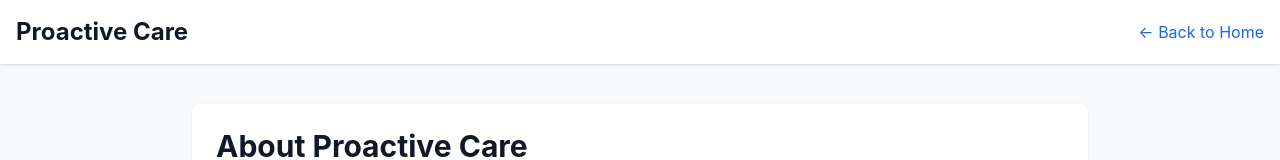
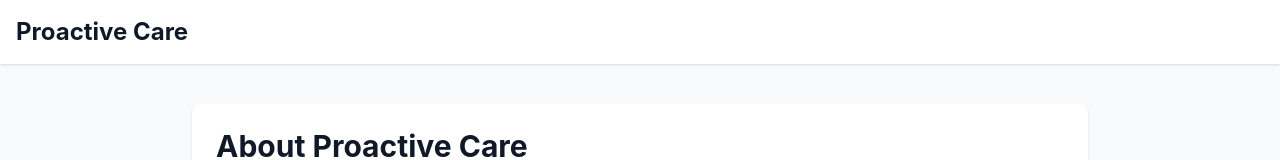
Before and after one commit to AlanJoshuan/Proactive-Care, a plain HTML site: page about.html in a window 1280 px wide. Shown: the top 160 px of the page. Drawn offline with nearby package versions, Linux system fonts and the light colour scheme.

Commit message:
about.html

```diff
--- a/about.html
+++ b/about.html
@@ -12,7 +12,7 @@
   <header class="bg-white dark:bg-gray-800 shadow p-4">
     <div class="max-w-screen-xl mx-auto flex justify-between items-center">
       <h1 class="text-2xl font-bold">Proactive Care</h1>
-      <a href="home.html" class="text-blue-600 hover:underline">← Back to Home</a>
+
     </div>
   </header>
 
```
